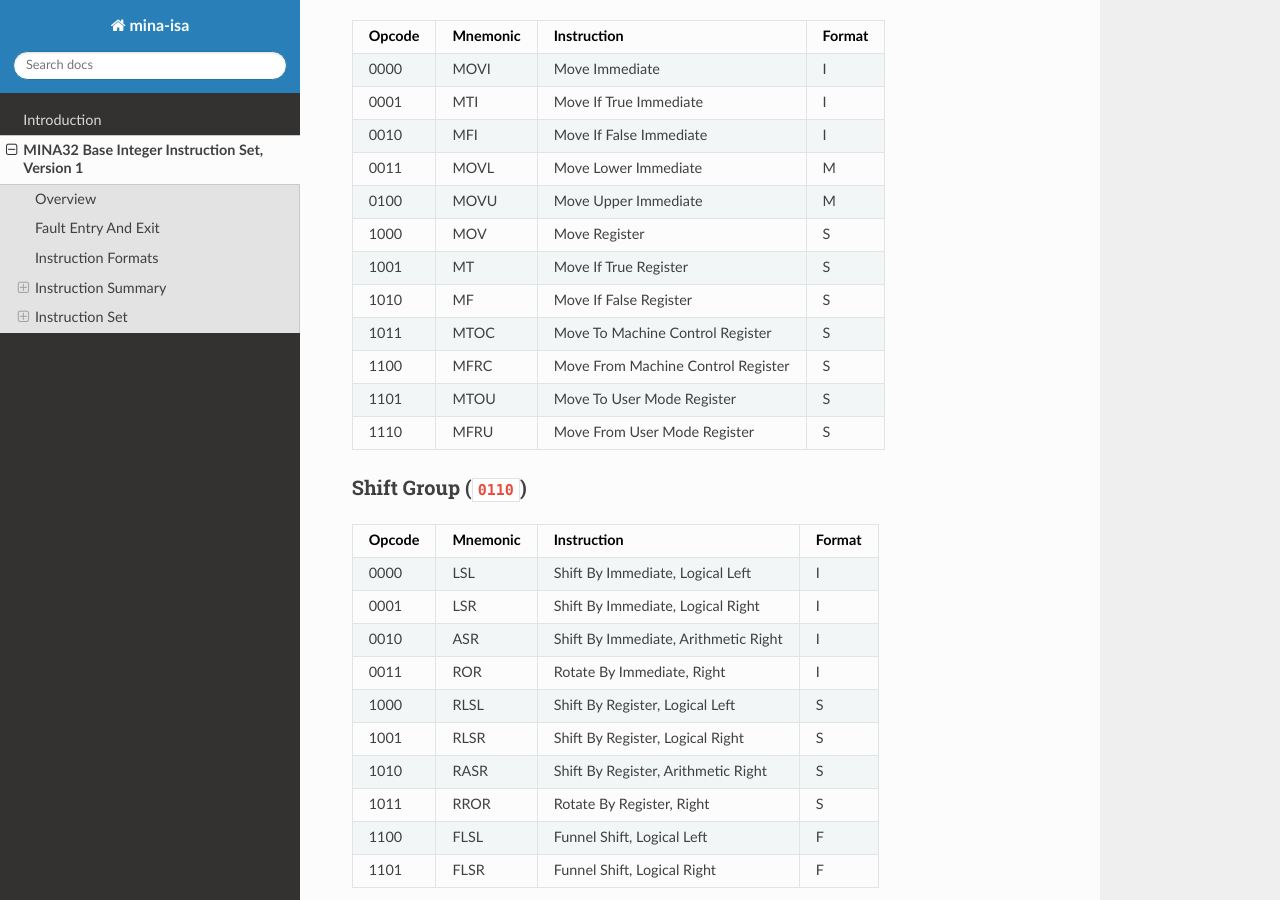
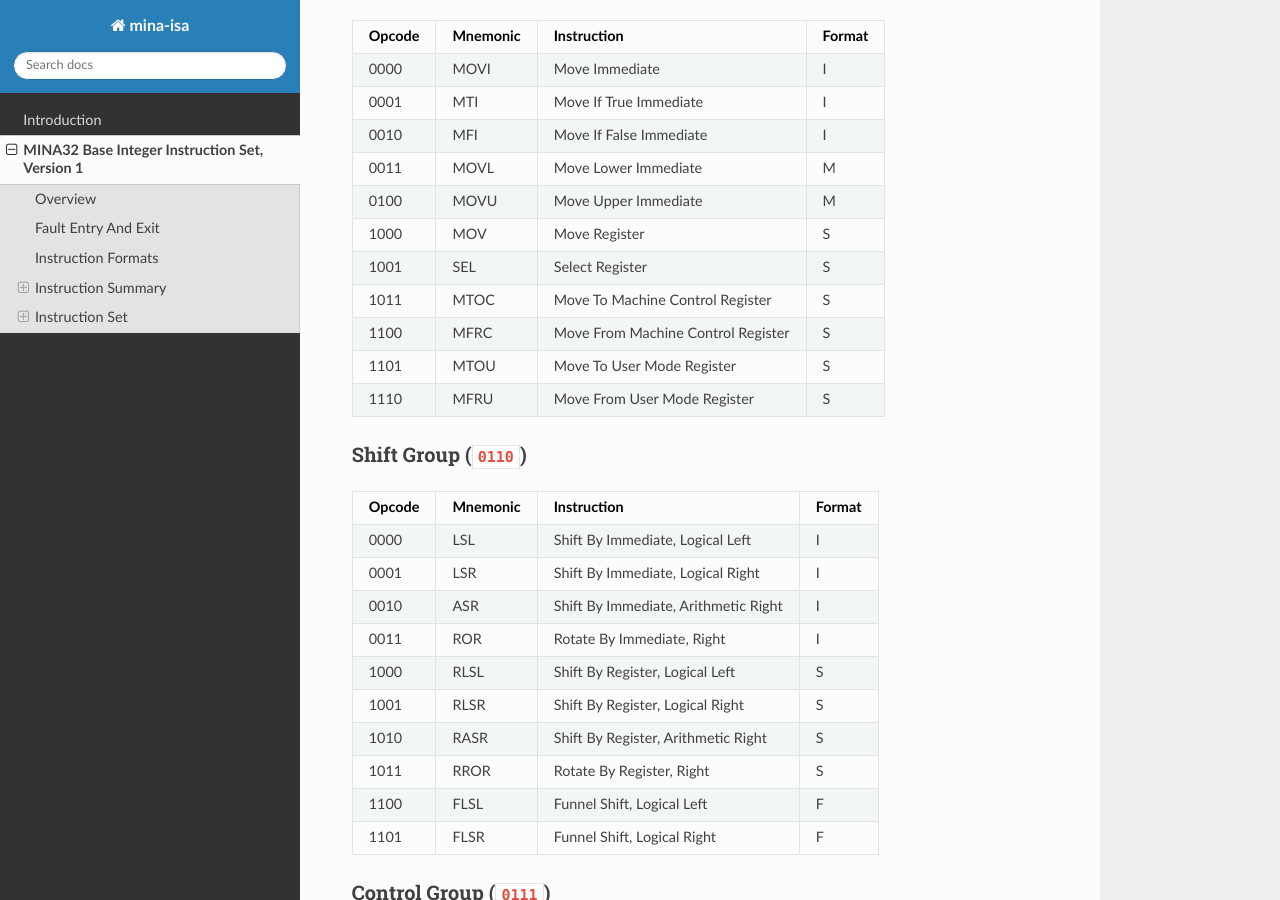
Before and after one commit to ladystarbreeze/mina-isa, a Sphinx documentation site: the page built from docs/mina32.rst, in a window 1280 px wide and 900 px high, scrolled down 4797 px. Built offline with Sphinx 7.4.7 and the Read the Docs theme 2.0.0, drawn with Linux system fonts in a browser that asks for light colours.

Commit message:
Replaced MT/MF with SEL instruction
Removed: MT/MF instructions
Added: SEL instruction (more powerful conditional move)

```diff
--- a/docs/mina32.rst
+++ b/docs/mina32.rst
@@ -263,9 +263,7 @@ Move Group (``0101``)
 +--------+----------+--------------------------------------+--------+
 | 1000   | MOV      | Move Register                        | S      |
 +--------+----------+--------------------------------------+--------+
-| 1001   | MT       | Move If True Register                | S      |
-+--------+----------+--------------------------------------+--------+
-| 1010   | MF       | Move If False Register               | S      |
+| 1001   | SEL      | Select Register                      | S      |
 +--------+----------+--------------------------------------+--------+
 | 1011   | MTOC     | Move To Machine Control Register     | S      |
 +--------+----------+--------------------------------------+--------+
```
Also changed, not shown: other parts of docs/mina32.rst (+1 -1 lines).
